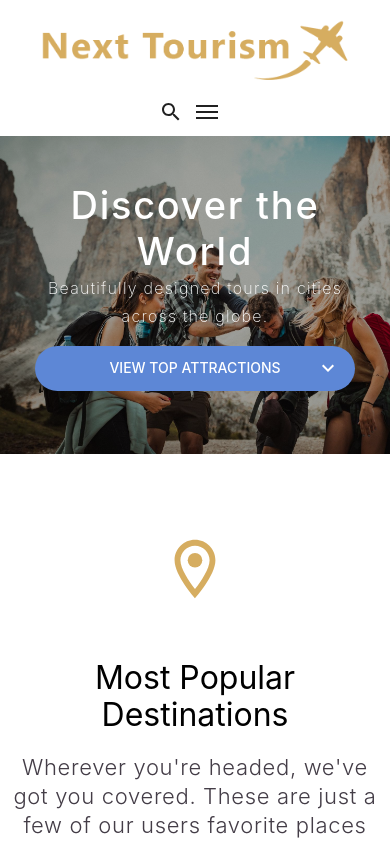
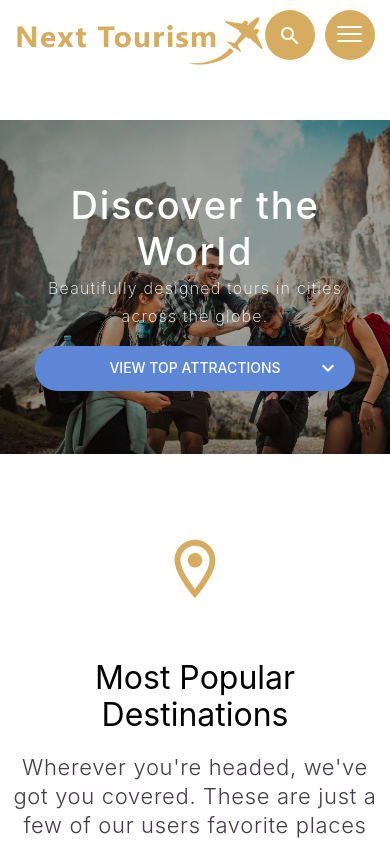
Before and after one commit to badster-git/next-tourism, a Next.js app: page / in a window 390 px wide. Shown: the top 843 px of the page. Built offline with nearby package versions, Linux system fonts and the light colour scheme.

Commit message:
Added CustomSearch to MobileHeader

```diff
--- a/src/components/MobileHeader/MobileHeader.js
+++ b/src/components/MobileHeader/MobileHeader.js
@@ -4,11 +4,11 @@ import { Container, useMediaQuery } from "@material-ui/core";
 import { useTheme } from "@material-ui/core/styles";
 import Image from "next/image";
 import Hamburger from "hamburger-react";
-import SearchIcon from "@material-ui/icons/Search";
 
 import withScroll from "../../../hoc/withScroll.hoc.js";
 import { CustomDialog } from "../CustomDialog/CustomDialog";
 import logo from "../../../public/logo/logo.png";
+import { CustomSearch } from "../CustomSearch/CustomSearch.js";
 
 const MobileHeader = ({ children, ...rest }) => {
   const { links } = rest;
@@ -40,7 +40,6 @@ const MobileHeader = ({ children, ...rest }) => {
         style={{
           display: "flex",
           padding: "0 15px",
-          flexWrap: matchesSM ? "wrap" : "nowrap",
           justifyContent: matchesSM ? "center" : "",
         }}
       >
@@ -55,7 +54,7 @@ const MobileHeader = ({ children, ...rest }) => {
           <Container
             style={{
               alignItems: "center",
-              justifyContent: matchesSM ?  "center" : "flex-start",
+              justifyContent: matchesSM ? "center" : "flex-start",
               display: "flex",
             }}
             disableGutters
@@ -76,15 +75,27 @@ const MobileHeader = ({ children, ...rest }) => {
               alignItems: "center",
             }}
           >
-            <SearchIcon className="icon" />
+            <CustomSearch />
+            <div
+              style={{
+                backgroundColor: theme.palette.common.lightBrown,
+                borderRadius: "50%",
+                width: "50px",
+                height: "50px",
+                marginLeft: "10px"
+              }}
+            >
               <Hamburger
                 toggled={isOpen}
                 toggle={setOpen}
                 direction="right"
                 hideOutline={true}
                 distance="sm"
-              size={22}
+                size={25}
+                color={theme.palette.common.white}
+                rounded
               />
+            </div>
           </div>
         </div>
       </div>
```
Lines whose indentation alone changed are shown as unchanged.
